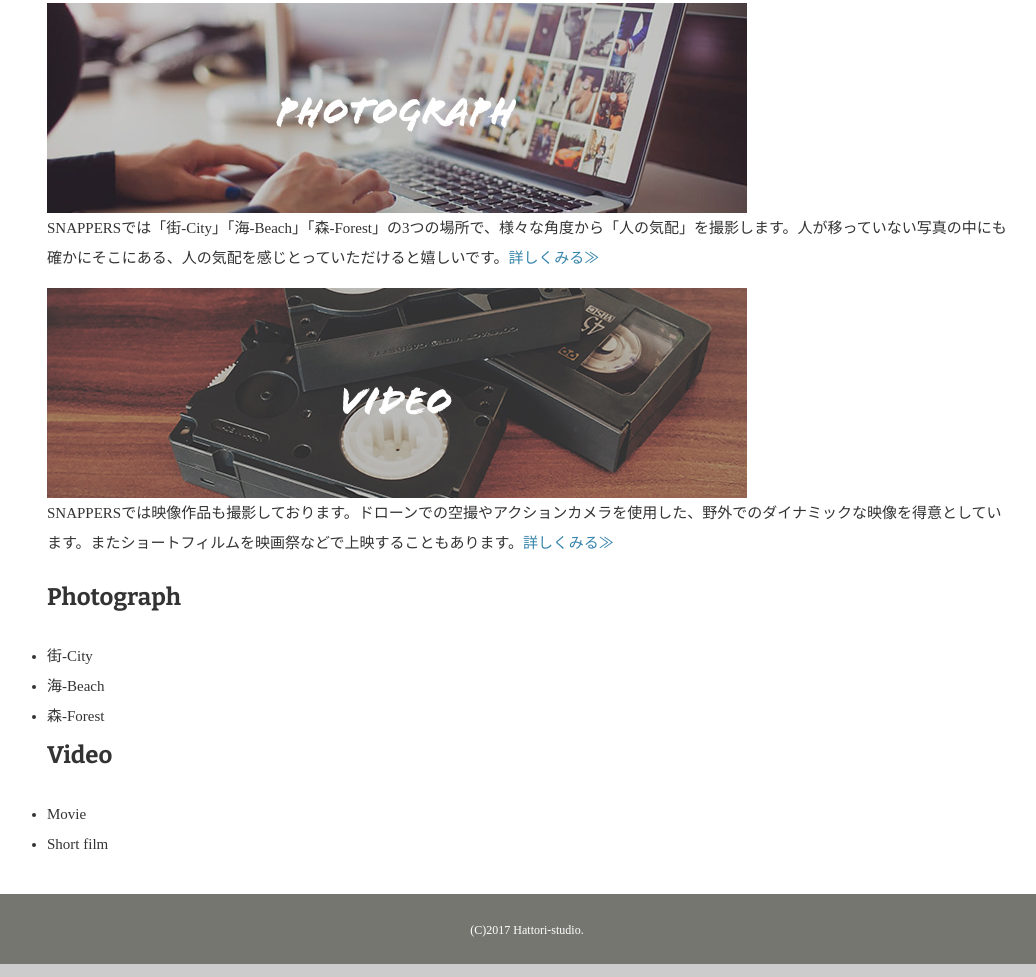
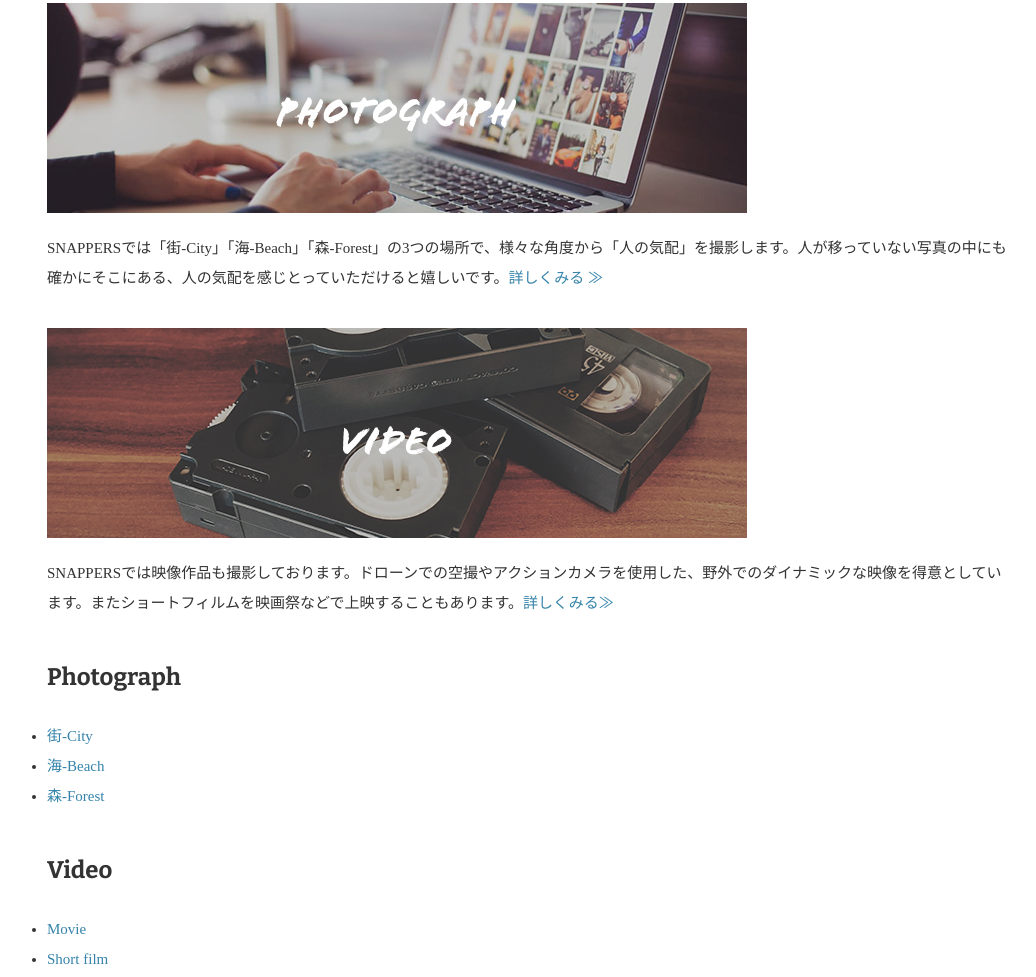
Before and after one commit to Ryotaro-Hayashi/HTML-CSS-initiation, a plain HTML site: page portfolio.html in a window 1280 px wide. Shown: the part 494-1471 px from the top of the page, without its empty margins (113-1149 px from the left). Drawn offline with nearby package versions, Linux system fonts and the light colour scheme.

Commit message:
メインエリアとサイドバーを作成

```diff
--- a/portfolio.html
+++ b/portfolio.html
@@ -29,23 +29,31 @@
       <div class="main">
         <h1>Portfolio</h1>
         <p>これまでに撮影した写真や映像作品を掲載しています。</p>
-        <img src="images/portfolio-photo.jpg" alt="山田太郎プロフィール画像" class="profile-image">
-        <p>SNAPPERSでは「街-City」「海-Beach」「森-Forest」の3つの場所で、様々な角度から「人の気配」を撮影します。人が移っていない写真の中にも確かにそこにある、人の気配を感じとっていただけると嬉しいです。<a>詳しくみる≫</a></p>
-        <img src="images/portfolio-video.jpg" alt="山田太郎プロフィール画像" class="profile-image">
+        <section>
+          <h2><a href="photograph.html"><img src="images/portfolio-photo.jpg" alt="PHOTOGRAPH"></a></h2>
+          <p>SNAPPERSでは「街-City」「海-Beach」「森-Forest」の3つの場所で、様々な角度から「人の気配」を撮影します。人が移っていない写真の中にも確かにそこにある、人の気配を感じとっていただけると嬉しいです。<a href="photograph.html">詳しくみる ≫</a></p>
+        </section>
+        <section>
+        <h2><a href="video.html"><img src="images/portfolio-video.jpg" alt="VIDEO"></a></h2>
         <p>SNAPPERSでは映像作品も撮影しております。ドローンでの空撮やアクションカメラを使用した、野外でのダイナミックな映像を得意としています。またショートフィルムを映画祭などで上映することもあります。<a>詳しくみる≫</a></p>
+        </section>
       </div>
       <aside class="sidebar">
+        <section>
           <h2>Photograph</h2>
           <ul>
-          <li>街-City</li>
-          <li>海-Beach</li>
-          <li>森-Forest</li>
+            <li><a href="photograph.html#city">街-City</a></li>
+            <li><a href="photograph.html#beach">海-Beach</a></li>
+            <li><a href="photograph.html#forest">森-Forest</a></li>
           </ul>
+        </section>
+        <section>
           <h2>Video</h2>
           <ul>
-          <li>Movie</li>
-          <li>Short film</li>
+            <li><a href="video.html#movie">Movie</a></li>
+            <li><a href="video.html#short-film">Short film</a></li>
           </ul>
+        </section>
       </aside>
     </div>
   </div>
```
Lines whose indentation alone changed are shown as unchanged.
